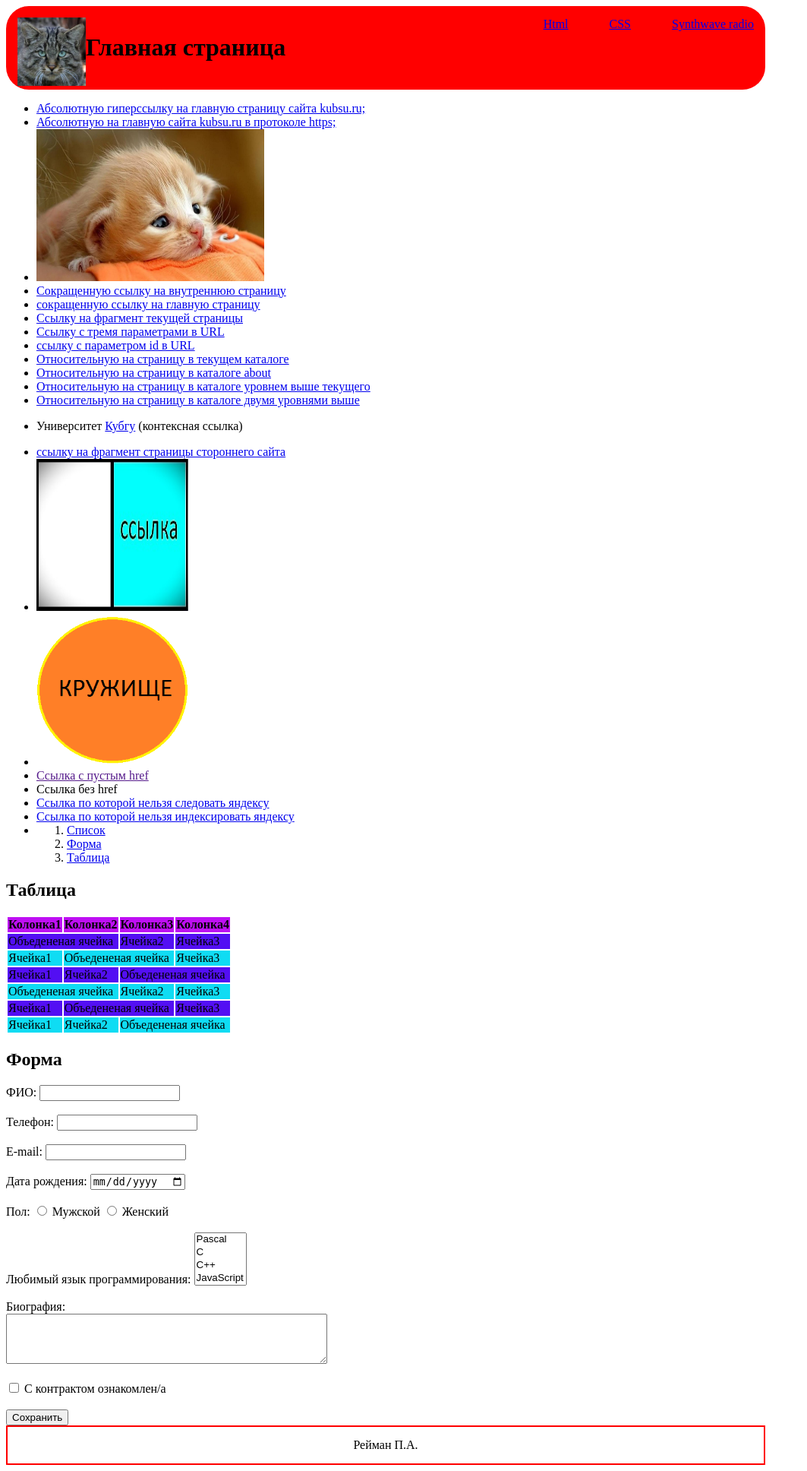
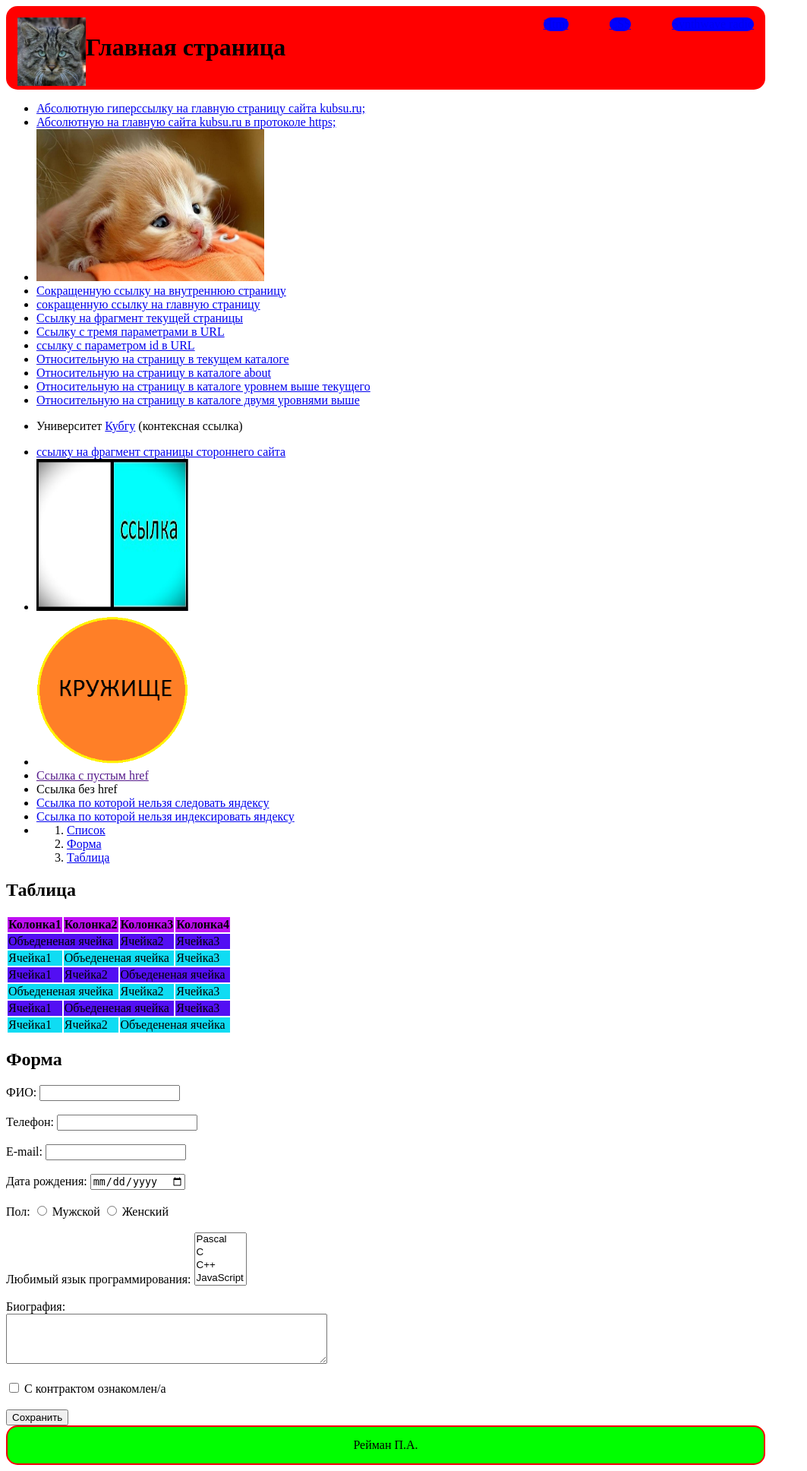
Before and after one commit to PavelReiman/PavelReiman.github.io, a PHP site: page /Two_lessons/index.html in a window 1280 px wide. Shown: the whole page at 76% size, without its empty margins (0-1063 px from the left). Run offline with PHP 8.4, Linux system fonts and the light colour scheme.

Commit message:
Update style.css

```diff
--- a/Two_lessons/style.css
+++ b/Two_lessons/style.css
@@ -4,7 +4,7 @@
 	align-items: center;
 	padding: 15px 15px;
 	box-sizing: border-box;
-	border-radius: 30px;
+	border-radius: 15px;
 	background: rgb(255, 0, 0);
 }
 .logo{
@@ -19,6 +19,8 @@
 .ull li{
 	display: inline-block;
 	margin-left: 50px;
+	background: rgb(0, 0, 255);
+	border-radius: 15px;
 }
 .fotter{
 	max-width: 1000px;
@@ -28,6 +30,8 @@
 	box-sizing: border-box;
 	text-align: center;
 	border: 2px solid red;
+	border-radius: 15px;
+	background: rgb(0, 255, 0);
 }
 .one{
 	background: #BE0FF3;
```
